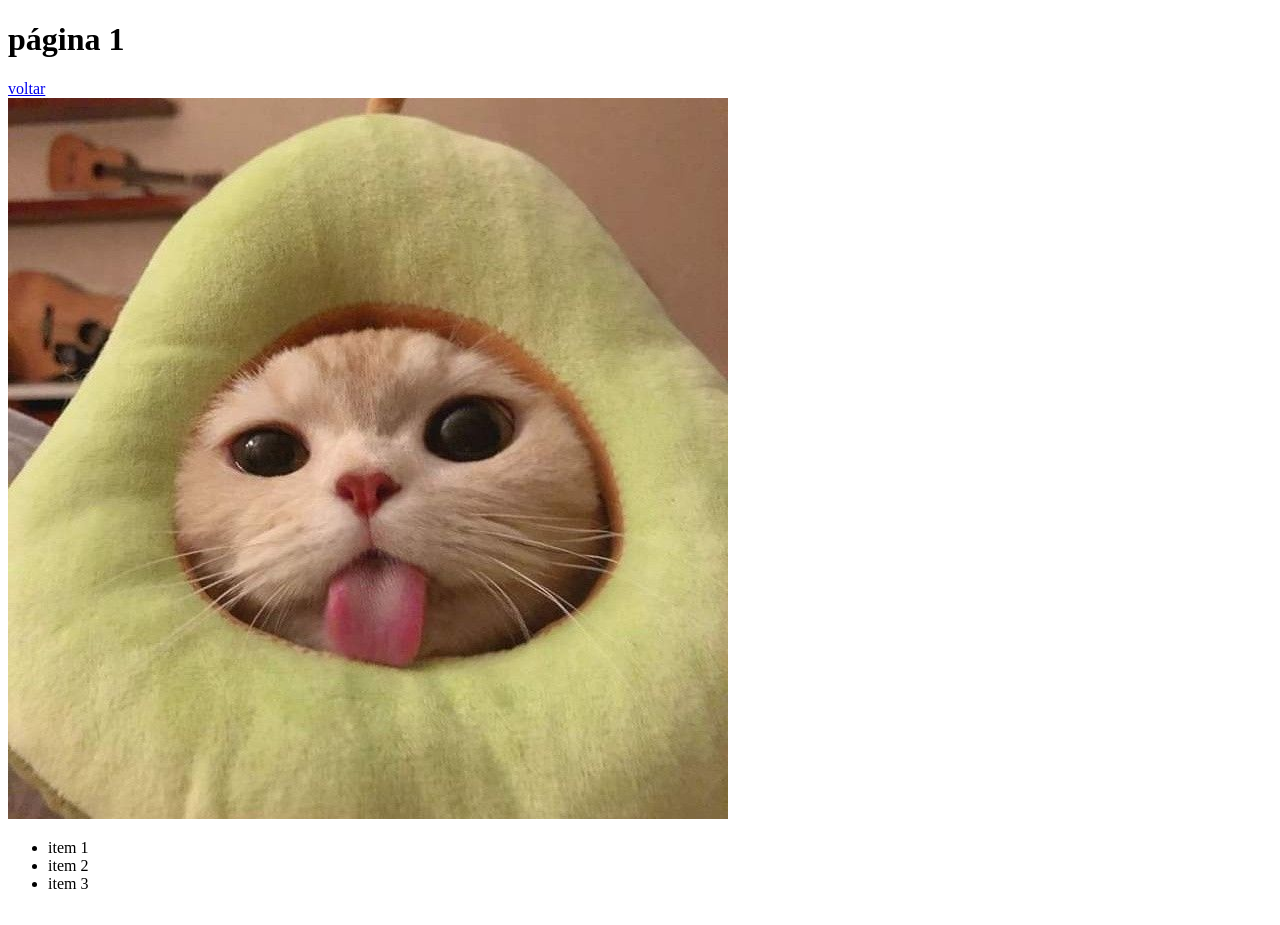
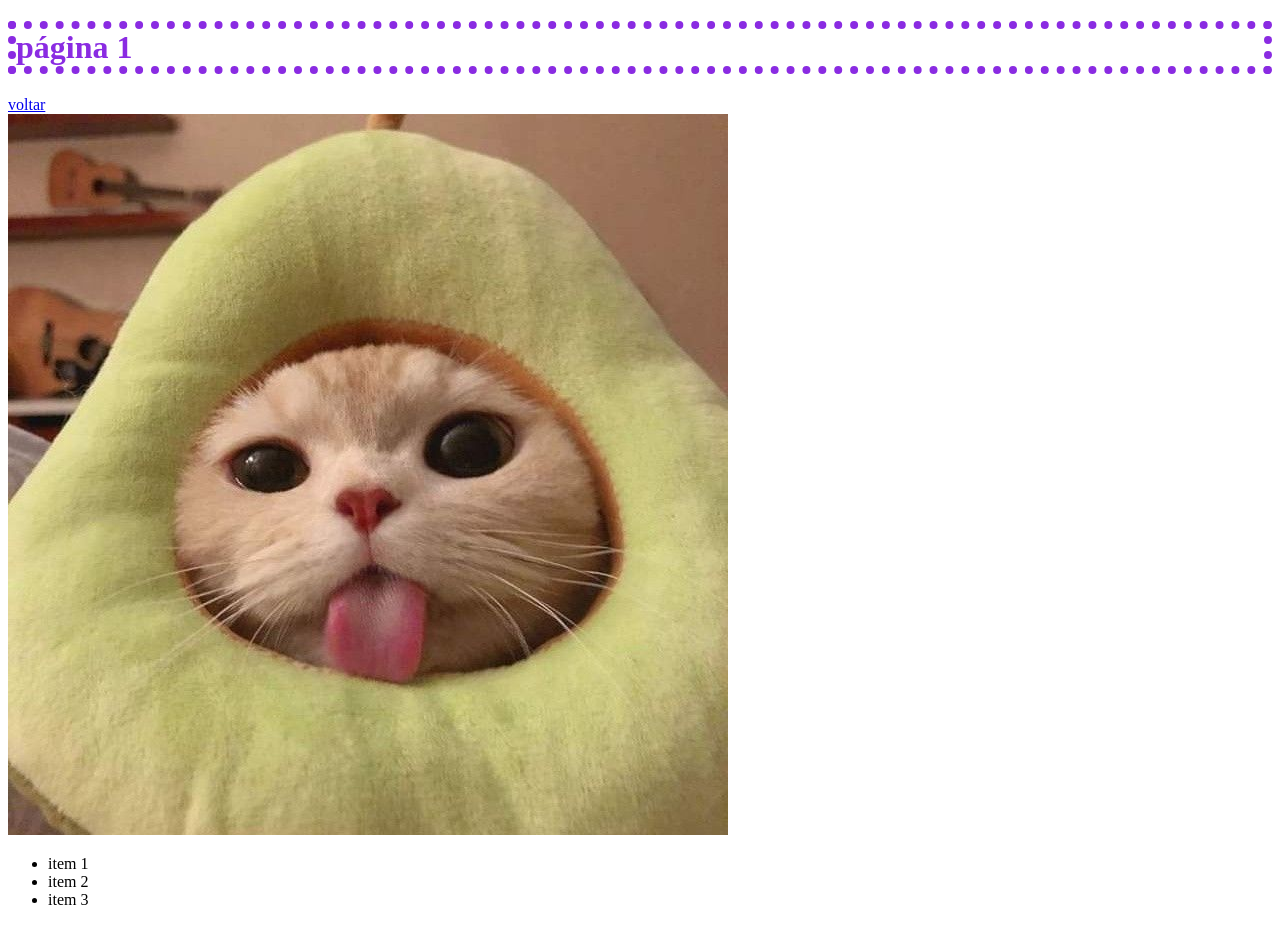
Before and after one commit to manuoliveirc/aulaweb, a plain HTML site: page pagina1.html in a window 1280 px wide. Drawn offline with Linux system fonts and the light colour scheme.

Commit message:
testando cores

```diff
--- /dev/null
+++ b/css/estilo.css
@@ -0,0 +1,4 @@
+h1 {
+    color:blueviolet;
+    border:0.5rem dotted blueviolet;
+}
--- a/pagina1.html
+++ b/pagina1.html
@@ -5,6 +5,7 @@
     <meta http-equiv="X-UA-Compatible" content="IE=edge">
     <meta name="viewport" content="width=device-width, initial-scale=1.0">
     <title>página 1</title>
+    <link rel="stylesheet" href="./css/estilo.css">
 </head>
 <body>
     <h1>página 1</h1>
```
